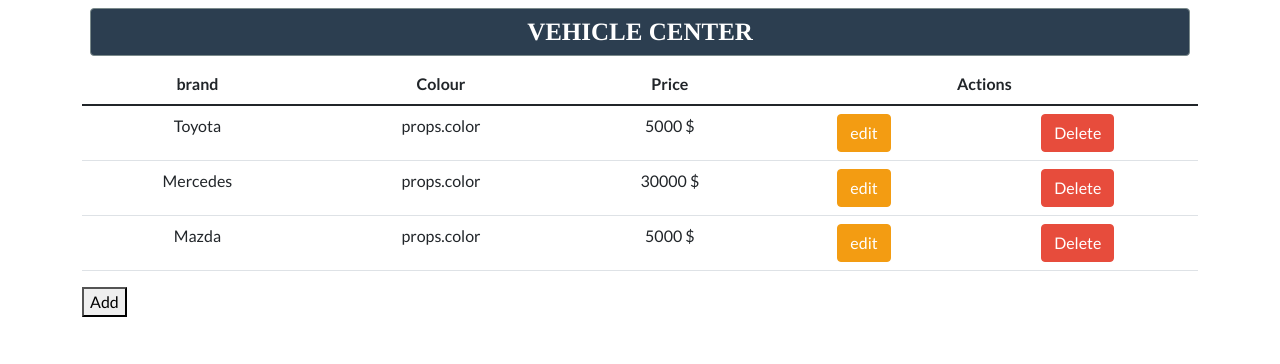
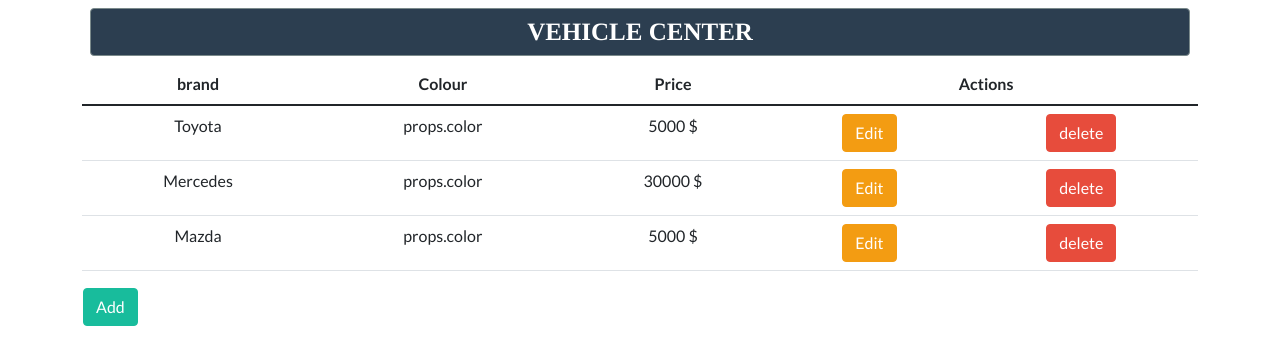
Before and after one commit to sagarromer/react-vehicle-store-crud-2021, a React (Create React App) app: page / in a window 1280 px wide. Shown: the top 364 px of the page. Built offline with nearby package versions, Linux system fonts and the light colour scheme.

Commit message:
button component implemened

```diff
--- a/src/App.js
+++ b/src/App.js
@@ -1,6 +1,7 @@
 import React, { Component } from 'react'
 import Heading from "./components/stateless/heading/Heading"
 import Cars from "./components/statefull/cars/Cars"
+import Button from "./components/stateless/button/Button"
 class App extends Component {
   render() {
     return (
@@ -8,7 +9,7 @@
 
         <Heading>vehicle center</Heading>
         <Cars></Cars>
-        <button>Add</button>
+        <Button typebtn="btn-success w-100">Add</Button>
       </div>
     );
   }
--- /dev/null
+++ b/src/components/stateless/button/Button.js
@@ -0,0 +1,17 @@
+import React from 'react'
+
+const Button = (props) => {
+
+    return (
+        <>
+            <td>
+                <button className={`btn ${props.typebtn}`}>
+                    {props.children}
+                </button>
+            </td>
+        </>
+
+    )
+}
+
+export default Button
--- a/src/components/stateless/car/Car.js
+++ b/src/components/stateless/car/Car.js
@@ -1,4 +1,5 @@
 import React from 'react'
+import Button from "../button/Button"
 
 const Car = (props) => {
 
@@ -8,8 +9,10 @@
                 <td>{props.brand}</td>
                 <td>props.color</td>
                 <td>{props.price+" $"}</td>
-                <td><button className="btn btn-warning">edit</button></td>
-                <td><button className="btn btn-danger">Delete</button></td>
+                {/* <td><button className="btn btn-warning">edit</button></td>
+                <td><button className="btn btn-danger">Delete</button></td> */}
+                <Button typebtn="btn-warning">Edit</Button>
+                <Button typebtn="btn-danger">delete</Button>
             </tr>
         </>
 
```
